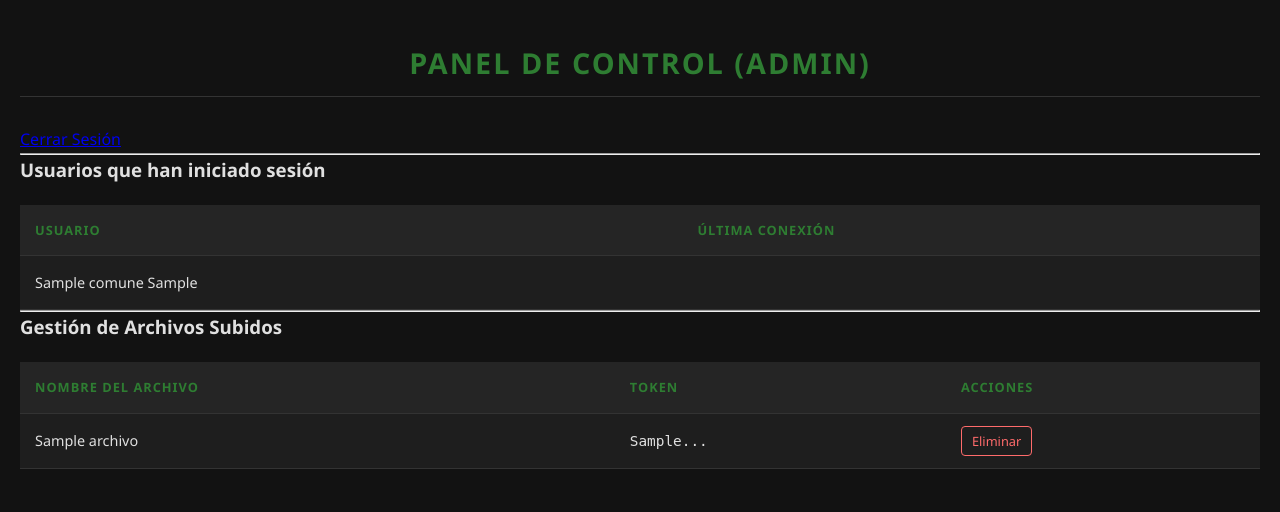
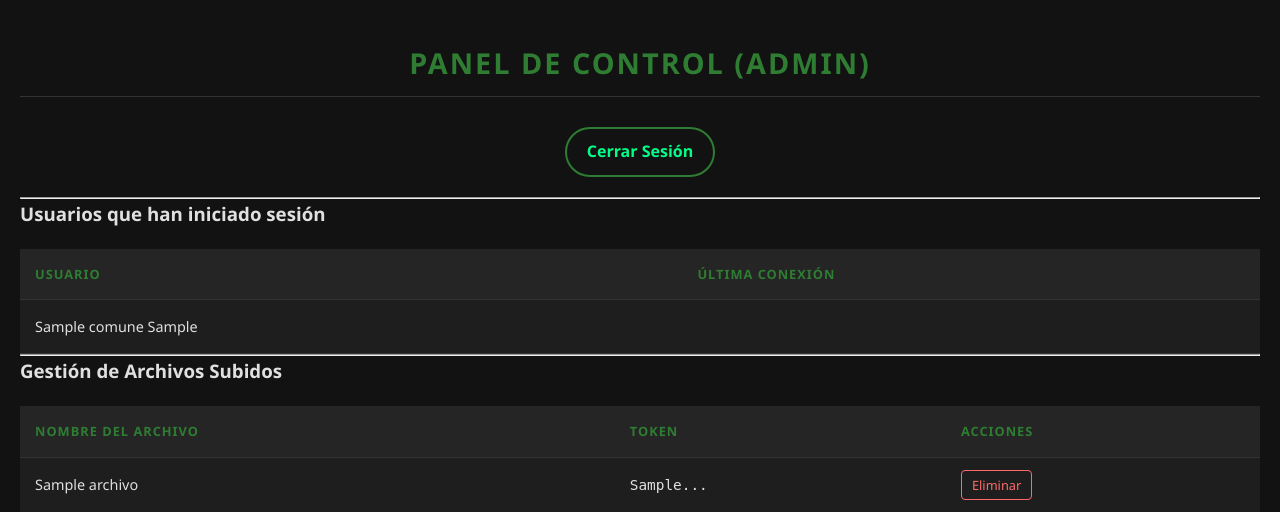
Before and after one commit to gaboalejandroz2004-arch/qr-machine, a Flask app: page /admin/dashboard in a window 1280 px wide. Shown: the top 512 px of the page. Run offline with Flask 3, Linux system fonts and the light colour scheme; the visitor is signed in with stand-in values (Sample User, id 1); tables that the repository leaves empty hold one stand-in row (values such as "Sample post"); data that the repository does not hold is empty.

Commit message:
cambio de colores

```diff
--- a/static/estilos.css
+++ b/static/estilos.css
@@ -189,3 +189,26 @@ border:1px solid #333;
 border-radius:4px;
 color:white;
 }
+
+.top-actions {
+  display: flex;
+  justify-content: center;
+  margin-bottom: 20px;
+}
+
+.btn-logout {
+  color: #00ff88;
+  border: 2px solid #2e7d32;
+  padding: 10px 20px;
+  border-radius: 25px;
+  text-decoration: none;
+  font-weight: bold;
+  transition: all 0.3s ease;
+  background-color: transparent;
+}
+
+.btn-logout:hover {
+  background-color: #2e7d32;
+  color: #000;
+  box-shadow: 0 0 10px #2e7d32;
+}
```
